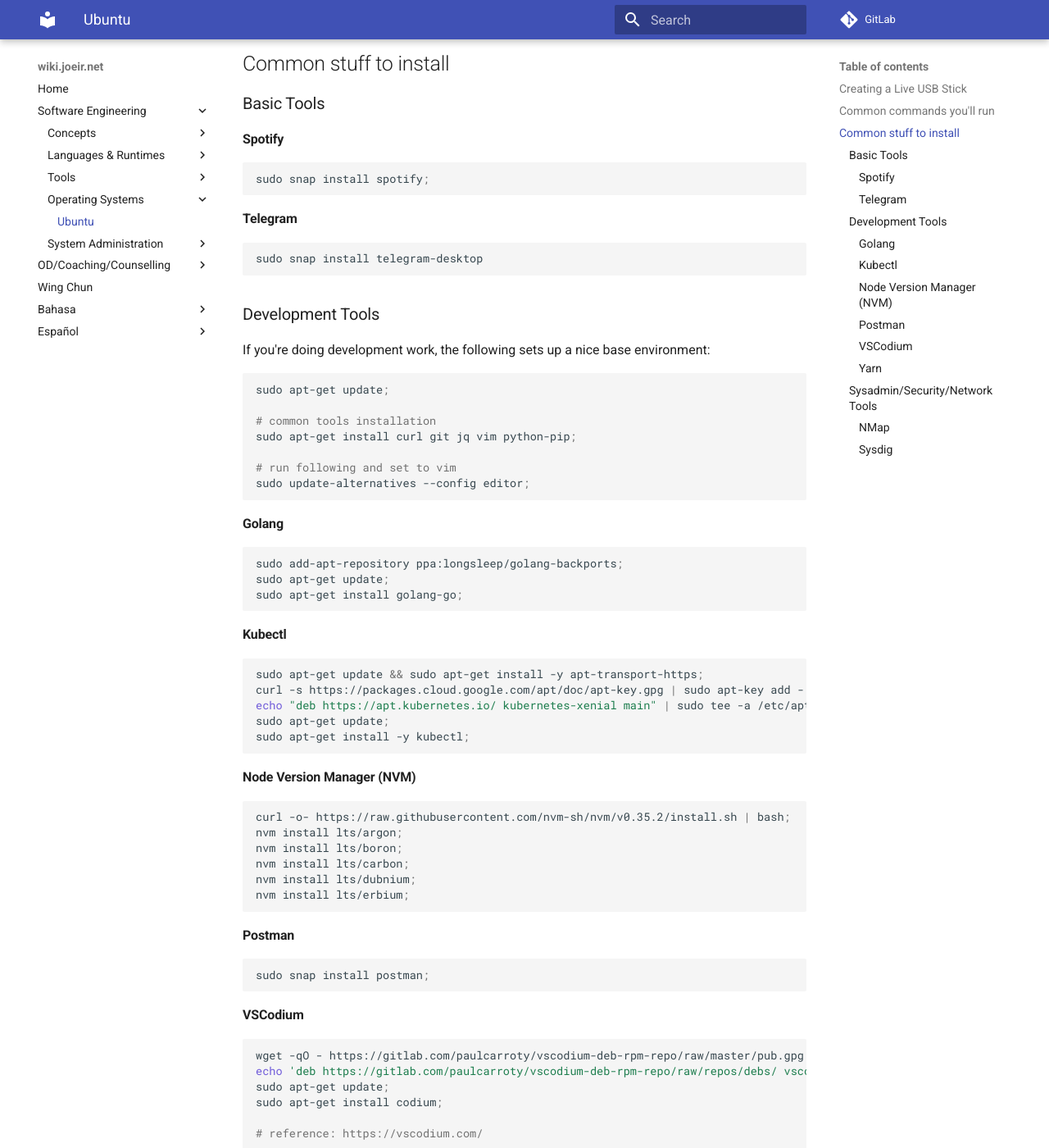
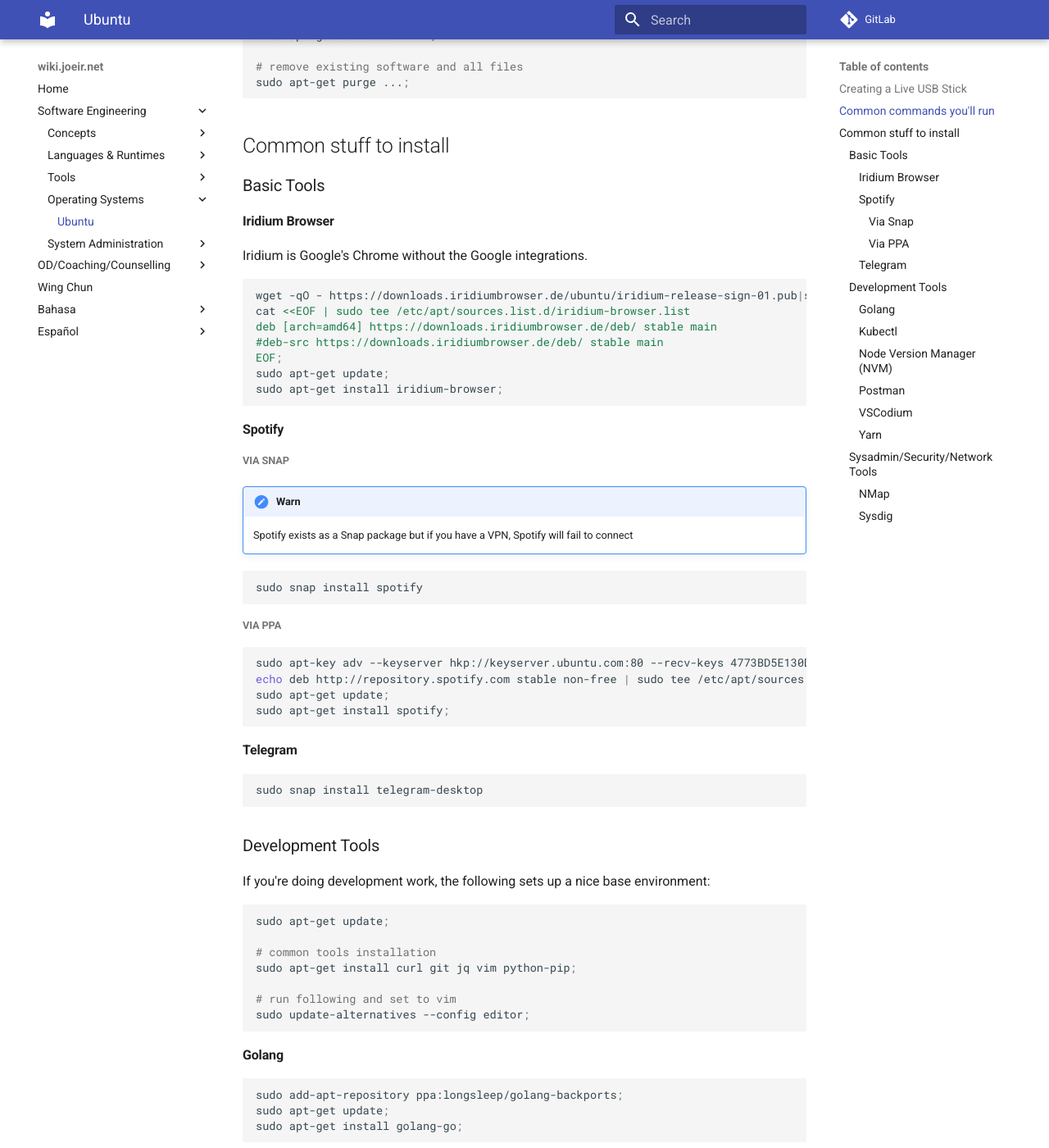
Before and after one commit to zephinzer/wiki.joeir.net, an MkDocs documentation site: the page built from docs/software-engineering/os/ubuntu.md, in a window 1280 px wide and 1400 px high, scrolled down 1688 px. Shown: the whole window at 82% size. Built offline with MkDocs 1.6.1 and Material for MkDocs 9.7.7, drawn with Linux system fonts in a browser that asks for light colours; comment, search, counter and statistics services are not loaded; some of the changed text lies outside the part shown.

Commit message:
updated ubuntu software installation

````diff
--- a/docs/software-engineering/os/ubuntu.md
+++ b/docs/software-engineering/os/ubuntu.md
@@ -5,7 +5,10 @@
   - [Common commands you'll run](#common-commands-youll-run)
   - [Common stuff to install](#common-stuff-to-install)
     - [Basic Tools](#basic-tools)
+      - [Iridium Browser](#iridium-browser)
       - [Spotify](#spotify)
+        - [Via Snap](#via-snap)
+        - [Via PPA](#via-ppa)
       - [Telegram](#telegram)
     - [Development Tools](#development-tools)
       - [Golang](#golang)
@@ -69,10 +72,38 @@
 
 ### Basic Tools
 
+#### Iridium Browser
+
+Iridium is Google's Chrome without the Google integrations.
+
+```sh
+wget -qO - https://downloads.iridiumbrowser.de/ubuntu/iridium-release-sign-01.pub|sudo apt-key add -;
+cat <<EOF | sudo tee /etc/apt/sources.list.d/iridium-browser.list
+deb [arch=amd64] https://downloads.iridiumbrowser.de/deb/ stable main
+#deb-src https://downloads.iridiumbrowser.de/deb/ stable main
+EOF;
+sudo apt-get update;
+sudo apt-get install iridium-browser;
+```
+
 #### Spotify
 
+##### Via Snap
+
+!!! Warn
+    Spotify exists as a Snap package but if you have a VPN, Spotify will fail to connect
+
 ```sh
-sudo snap install spotify;
+sudo snap install spotify
+```
+
+##### Via PPA
+
+```sh
+sudo apt-key adv --keyserver hkp://keyserver.ubuntu.com:80 --recv-keys 4773BD5E130D1D45;
+echo deb http://repository.spotify.com stable non-free | sudo tee /etc/apt/sources.list.d/spotify.list;
+sudo apt-get update;
+sudo apt-get install spotify;
 ```
 
 #### Telegram
@@ -132,6 +163,8 @@
 
 #### VSCodium
 
+VSCodium is VSCode without Micro$oft's analytics.
+
 ```sh
 wget -qO - https://gitlab.com/paulcarroty/vscodium-deb-rpm-repo/raw/master/pub.gpg | sudo apt-key add -;
 echo 'deb https://gitlab.com/paulcarroty/vscodium-deb-rpm-repo/raw/repos/debs/ vscodium main' | sudo tee --append /etc/apt/sources.list.d/vscodium.list;
````
